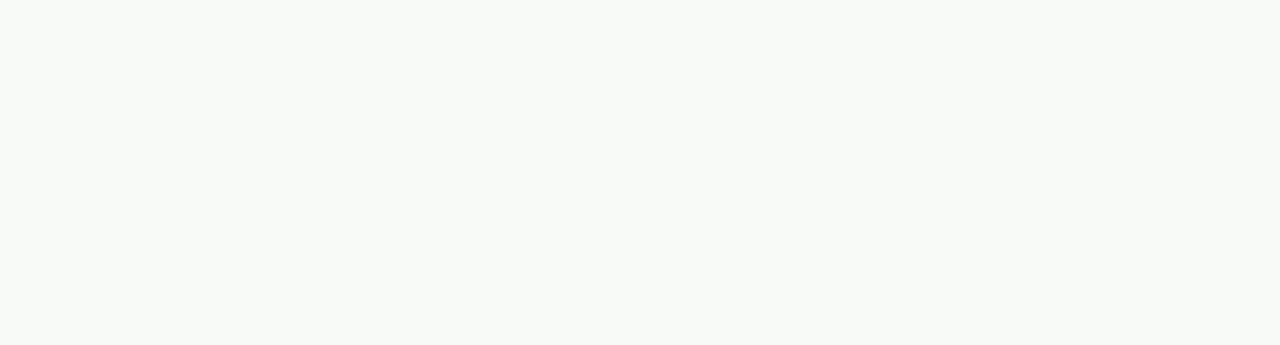
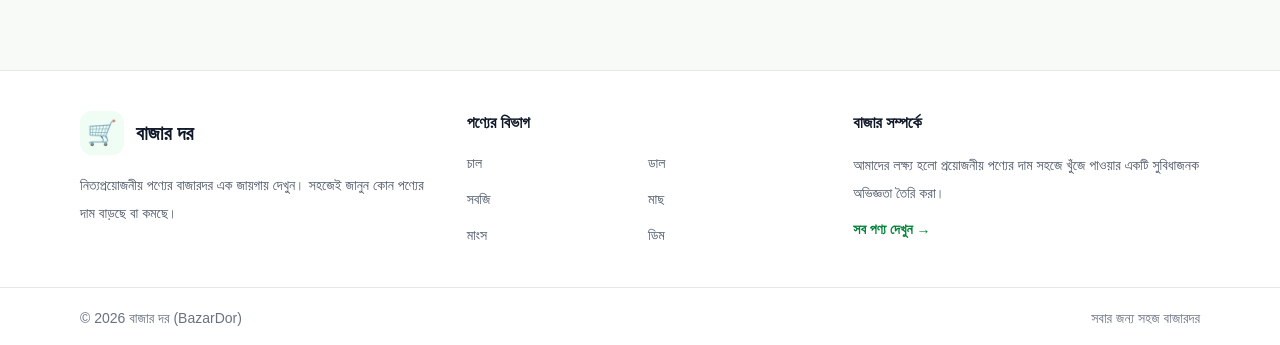
Before and after one commit to Puja-Halder/bazardor, a Next.js app: page / in a window 1280 px wide. Shown: the part 1664-2009 px from the top of the page. Before the commit the page ends 1734 px from the top, so only its background shows below. Built offline with nearby package versions, Linux system fonts and the light colour scheme; no server answers.

Commit message:
Add home page loading skeleton

```diff
--- /dev/null
+++ b/app/category/[slug]/loading.js
@@ -0,0 +1,26 @@
+
+import ProductSkeleton from "@/components/ProductSkeleton";
+
+export default function CategoryLoading() {
+  return (
+    <main className="mx-auto min-h-screen max-w-6xl px-4 py-10 sm:py-12">
+      <div className="animate-pulse rounded-3xl border border-gray-200 bg-white p-6 sm:p-8">
+        <div className="flex items-center gap-4">
+          <div className="h-16 w-16 rounded-2xl bg-gray-200" />
+          <div className="flex-1">
+            <div className="h-4 w-28 rounded bg-gray-200" />
+            <div className="mt-3 h-8 w-40 rounded bg-gray-200" />
+            <div className="mt-3 h-4 w-64 max-w-full rounded bg-gray-200" />
+          </div>
+        </div>
+      </div>
+
+      <div className="mb-6 mt-10">
+        <div className="h-7 w-48 animate-pulse rounded bg-gray-200" />
+        <div className="mt-3 h-4 w-64 max-w-full animate-pulse rounded bg-gray-200" />
+      </div>
+
+      <ProductSkeleton />
+    </main>
+  );
+}
--- /dev/null
+++ b/app/loading.js
@@ -0,0 +1,11 @@
+
+export default function Loading() {
+  return (
+    <main className="flex min-h-screen items-center justify-center bg-gray-50">
+      <div className="text-center">
+        <div className="mx-auto h-10 w-10 animate-spin rounded-full border-4 border-gray-200 border-t-green-700" />
+        <p className="mt-4 text-gray-700">লোড হচ্ছে...</p>
+      </div>
+    </main>
+  );
+}
--- /dev/null
+++ b/app/not-found.js
@@ -0,0 +1,34 @@
+
+import Link from "next/link";
+
+export default function NotFound() {
+  return (
+    <main className="flex min-h-screen items-center justify-center bg-gray-50 px-4 py-12">
+      <section className="w-full max-w-lg rounded-3xl border border-gray-200 bg-white p-8 text-center shadow-sm sm:p-12">
+        <div className="mx-auto flex h-20 w-20 items-center justify-center rounded-2xl bg-green-50 text-4xl">
+          🛒
+        </div>
+
+        <p className="mt-8 text-sm font-bold uppercase tracking-widest text-green-700">
+          Error 404
+        </p>
+
+        <h1 className="mt-3 text-3xl font-bold text-gray-900 sm:text-4xl">
+          পেজটি খুঁজে পাওয়া যায়নি
+        </h1>
+
+        <p className="mt-4 leading-7 text-gray-600">
+          দুঃখিত! আপনি যে পেজটি খুঁজছেন সেটি পাওয়া যায়নি।
+          হোম পেজে ফিরে গিয়ে বাজারদর দেখুন।
+        </p>
+
+        <Link
+          href="/"
+          className="mt-8 inline-flex items-center justify-center rounded-xl bg-green-700 px-6 py-3 font-semibold text-white transition hover:bg-green-800"
+        >
+          ← হোম পেজে ফিরে যান
+        </Link>
+      </section>
+    </main>
+  );
+}
--- a/app/page.js
+++ b/app/page.js
@@ -1,8 +1,10 @@
+
 import Navbar from "@/components/Navbar";
 import PriceTicker from "@/components/PriceTicker";
 import Hero from "@/components/Hero";
 import ProductGrid from "@/components/ProductGrid";
 import ProductSection from "@/components/ProductSection";
+import Footer from "@/components/Footer";
 import { getProducts } from "@/lib/api";
 
 export default async function Home() {
@@ -27,7 +29,6 @@ export default async function Home() {
   return (
     <>
       <Navbar />
-
       <PriceTicker />
 
       <main>
@@ -68,6 +69,8 @@ export default async function Home() {
           <ProductGrid products={products} />
         </section>
       </main>
+
+      <Footer />
     </>
   );
 }
--- /dev/null
+++ b/components/Footer.js
@@ -0,0 +1,90 @@
+
+"use client";
+
+import Link from "next/link";
+import { useEffect, useState } from "react";
+
+const categories = [
+  { name: "চাল", href: "/category/chal" },
+  { name: "ডাল", href: "/category/dal" },
+  { name: "সবজি", href: "/category/shobji" },
+  { name: "মাছ", href: "/category/mach" },
+  { name: "মাংস", href: "/category/mangsho" },
+  { name: "ডিম", href: "/category/dim" },
+];
+
+export default function Footer() {
+  const [year, setYear] = useState("");
+
+  useEffect(() => {
+    setYear(String(new Date().getFullYear()));
+  }, []);
+
+  return (
+    <footer className="border-t border-gray-200 bg-white">
+      <div className="mx-auto grid max-w-6xl grid-cols-1 gap-10 px-4 py-10 sm:grid-cols-2 lg:grid-cols-3">
+        <div>
+          <Link href="/" className="inline-flex items-center gap-3">
+            <span className="flex h-11 w-11 items-center justify-center rounded-xl bg-green-50 text-2xl">
+              🛒
+            </span>
+            <span className="text-xl font-bold text-gray-900">
+              বাজার দর
+            </span>
+          </Link>
+
+          <p className="mt-4 max-w-sm text-sm leading-7 text-gray-600">
+            নিত্যপ্রয়োজনীয় পণ্যের বাজারদর এক জায়গায় দেখুন।
+            সহজেই জানুন কোন পণ্যের দাম বাড়ছে বা কমছে।
+          </p>
+        </div>
+
+        <div>
+          <h2 className="text-base font-bold text-gray-900">
+            পণ্যের বিভাগ
+          </h2>
+
+          <ul className="mt-4 grid grid-cols-2 gap-x-4 gap-y-3">
+            {categories.map((category) => (
+              <li key={category.href}>
+                <Link
+                  href={category.href}
+                  className="text-sm text-gray-600 transition hover:text-green-700"
+                >
+                  {category.name}
+                </Link>
+              </li>
+            ))}
+          </ul>
+        </div>
+
+        <div>
+          <h2 className="text-base font-bold text-gray-900">
+            বাজার সম্পর্কে
+          </h2>
+
+          <p className="mt-4 text-sm leading-7 text-gray-600">
+            আমাদের লক্ষ্য হলো প্রয়োজনীয় পণ্যের দাম সহজে খুঁজে
+            পাওয়ার একটি সুবিধাজনক অভিজ্ঞতা তৈরি করা।
+          </p>
+
+          <Link
+            href="/"
+            className="mt-3 inline-block text-sm font-semibold text-green-700 hover:text-green-800"
+          >
+            সব পণ্য দেখুন →
+          </Link>
+        </div>
+      </div>
+
+      <div className="border-t border-gray-200">
+        <div className="mx-auto flex max-w-6xl flex-col gap-2 px-4 py-5 text-sm text-gray-500 sm:flex-row sm:items-center sm:justify-between">
+          <p>
+            © {year} বাজার দর (BazarDor)
+          </p>
+          <p>সবার জন্য সহজ বাজারদর</p>
+        </div>
+      </div>
+    </footer>
+  );
+}
```
